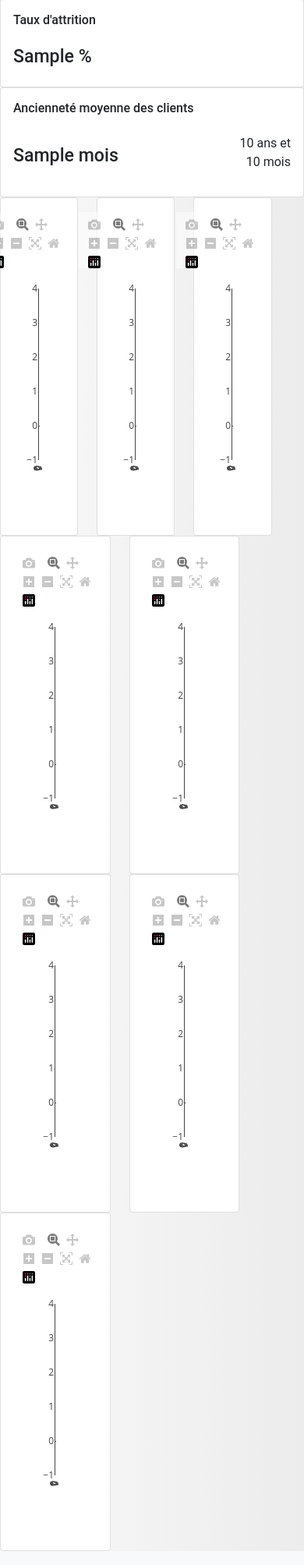
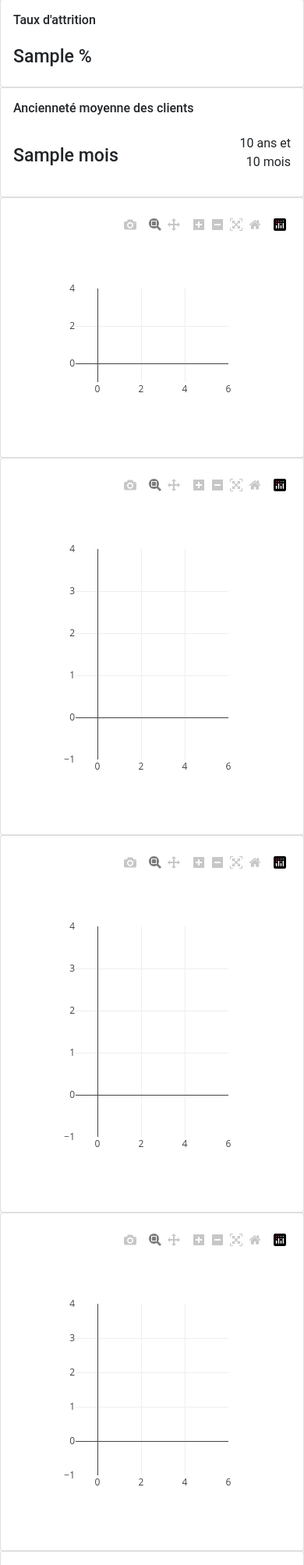
Before and after one commit to MayaArafat/m2_psid, a Flask app: template templates/dashboard.html in a window 390 px wide; the page is wider, and only the part inside the window is pictured. Shown: the part 200-2207 px from the top of that part at 78% size. Run offline with Flask 3, Linux system fonts and the light colour scheme; the template is opened without the code that fills it: most values are stand-ins (such as "Sample title", 1, 10 or a date in 2020); some libraries are stand-ins or nearby versions.

Commit message:
design responsive

```diff
--- a/static/css/style.css
+++ b/static/css/style.css
@@ -18,10 +18,8 @@ body {
 	position: relative;
 	/* Overlay en dégradé + image de fond */
 	background:
-	  linear-gradient(
-		rgba(0, 0, 0, 0.4),
-		rgba(0, 0, 0, 0.4)
-	  ),
+		linear-gradient(rgba(0, 0, 0, 0.4),
+			rgba(0, 0, 0, 0.4)),
 		url("../images/banking_hero.jpg") no-repeat center center;
 	background-size: cover;
 
@@ -40,7 +38,8 @@ body {
 
 /* Titre principal du hero */
 .hero-title {
-	font-size: 3rem;       /* Ajuster si besoin */
+	font-size: 3rem;
+	/* Ajuster si besoin */
 	font-weight: 800;
 	text-shadow: 2px 2px 5px rgba(0, 0, 0, 0.5);
 	margin-bottom: 1rem;
@@ -67,3 +66,14 @@ body {
 	max-height: 400px;
 	object-fit: cover;
 }
+
+.chart-container {
+	width: 100%;
+	height: auto;
+	min-height: 300px;
+	/* Évite que les graphiques disparaissent sur petits écrans */
+	max-width: 600px;
+	/* Limite la largeur sur les grands écrans */
+	margin: 0 auto;
+	/* Centre les graphiques */
+}
--- a/templates/dashboard.html
+++ b/templates/dashboard.html
@@ -9,7 +9,7 @@
       <!-- [ Main Content ] start -->
           <div class="row">
         <!-- [ NbTotal de clients ] start -->
-        <div class="col-md-6 col-xl-4">
+        <div class="col-12 col-lg-4">
             <div class="card">
                 <div class="card-body">
                     <h6 class="mb-4">Nombre total de clients</h6>
@@ -25,7 +25,7 @@
         <!-- [ Nb total de clients section ] end -->
 
         <!-- [ Taux d'attrition  section ] start -->
-        <div class="col-md-6 col-xl-4">
+        <div class="col-12 col-lg-4">
             <div class="card">
                 <div class="card-body">
                     <h6 class="mb-4">Taux d'attrition </h6>
@@ -40,7 +40,7 @@
         <!-- [ Taux d'attrition section ] end -->
 
         <!-- [ Ancienneté moyenne des clients section ] start -->
-        <div class="col-md-12 col-xl-4">
+        <div class="col-12 col-lg-4">
             <div class="card">
                 <div class="card-body">
                     <h6 class="mb-4">Ancienneté moyenne des clients</h6>
@@ -50,7 +50,6 @@
                         </div>
                         <div class="col-3 text-end">
                             <p class="m-b-0">{{ (kpi3 // 12)|int }} ans et {{ (kpi3 % 12)|int }} mois</p>
-
                         </div>
                     </div>
                 </div>
@@ -58,64 +57,65 @@
         </div>
 
     <!-- [ Répartition des clients par statut d'attrition ] start -->
-    <div class="col-xl-6 col-md-8 col-sm-12" style="max-width: 30%; margin: left;">
-        <div class="card" style="max-width: 600px; margin: left;">
+    <div class="col-12 col-lg-4">
+        <div class="card w-100 h-100">
             <div class="card-body text-center">
-                <div id="attrition-chart" style="width: 100%; height: 400px;"></div>
+                <div id="attrition-chart" class="chart-container"></div>
             </div>
         </div>
     </div>
     <!-- [ Répartition des clients par statut d'attrition ] end -->
 
-    <div class="col-xl-6 col-md-8 col-sm-12" style="max-width: 30%; margin: left;">
-        <div class="card" style="max-width: 600px; margin: left;">
+    <div class="col-12 col-lg-4">
+        <div class="card w-100 h-100">
             <div class="card-body text-center">
-                <div id="graph_nbclients_par_genre" style="width: 100%; height: 400px;"></div>
+                <div id="graph_nbclients_par_genre"></div>
             </div>
         </div>
     </div>
 
-    <div class="col-xl-6 col-md-8 col-sm-12" style="max-width: 30%; margin: left;">
-        <div class="card" style="max-width: 600px; margin: left;">
+    <div class="col-12 col-lg-4">
+        <div class="card w-100 h-100">
             <div class="card-body text-center">
-                <div id="attrition-taux" style="width: 100%; height: 400px;"></div>
+                <div id="attrition-taux"></div>
             </div>
         </div>
     </div>
 
-    <div class="col-xl-6 col-md-8 col-sm-12" style="max-width: 40%; margin: right;">
-        <div class="card" style="max-width: 800px; margin: right;">
+    <div class="col-12 col-lg-4">
+        <div class="card w-100 h-100">
             <div class="card-body text-center">
                 <div id="transactions" style="width: 100%; height: 400px;"></div>
             </div>
         </div>
     </div>
 
-    <div class="col-xl-6 col-md-8 col-sm-12" style="max-width: 40%; margin: right;">
-        <div class="card" style="max-width: 800px; margin: right;">
+    <div class="col-12 col-lg-4">
+        <div class="card w-100 h-100">
             <div class="card-body text-center">
                 <div id="hist_utilisation" style="width: 100%; height: 400px;"></div>
             </div>
         </div>
     </div>
-    <div class="col-xl-6 col-md-8 col-sm-12" style="max-width: 40%; margin: right;">
-        <div class="card" style="max-width: 800px; margin: right;">
+
+    <div class="col-12 col-lg-4">
+        <div class="card w-100 h-100">
             <div class="card-body text-center">
                 <div id="transac_moyen_by_cat" style="width: 100%; height: 400px;"></div>
             </div>
         </div>
     </div>
 
-    <div class="col-xl-6 col-md-8 col-sm-12" style="max-width: 40%; margin: right;">
-        <div class="card" style="max-width: 800px; margin: right;">
+    <div class="col-12 col-lg-4">
+        <div class="card w-100 h-100">
             <div class="card-body text-center">
                 <div id="sunburst_revenu_cart" style="width: 100%; height: 400px;"></div>
             </div>
         </div>
     </div>
 
-    <div class="col-xl-6 col-md-8 col-sm-12" style="max-width: 40%; margin: right;">
-        <div class="card" style="max-width: 800px; margin: right;">
+    <div class="col-12 col-lg-4">
+        <div class="card w-100 h-100">
             <div class="card-body text-center">
                 <div id="parallel_categories" style="width: 100%; height: 400px;"></div>
             </div>
@@ -127,31 +127,35 @@
     <!-- Ajout de Plotly -->
     <script src="https://cdn.plot.ly/plotly-latest.min.js"></script>
     <script>
-        var graphJSON = {{ fig_attrition_json | safe }};
-        Plotly.newPlot('attrition-chart', graphJSON.data, graphJSON.layout);
+        // Fonction pour rendre chaque graphique responsive
+        function renderResponsiveGraph(graphId, graphJSON) {
+            if (graphJSON) {
+                var layout = graphJSON.layout || {};
+                layout.autosize = true;  // Permet au graphique de s'adapter automatiquement
+                layout.responsive = true; // Active le mode responsive
 
-        var attritionTauxJSON = {{ taux_attrition_json | safe }};
-        Plotly.newPlot('attrition-taux', attritionTauxJSON.data, attritionTauxJSON.layout);
+                Plotly.newPlot(graphId, graphJSON.data, layout, { responsive: true });
+            }
+        }
 
-        var transactionsJson = {{ transactions_json | safe }};
-        Plotly.newPlot('transactions', transactionsJson.data, transactionsJson.layout);
+        // Liste des graphiques avec leurs données JSON respectives
+        var graphData = {
+            "attrition-chart": {{ fig_attrition_json | safe }},
+            "attrition-taux": {{ taux_attrition_json | safe }},
+            "transactions": {{ transactions_json | safe }},
+            "hist_utilisation": {{ hist_utilisation_json | safe }},
+            "transac_moyen_by_cat": {{ transac_moyen_by_cat_json | safe }},
+            "sunburst_revenu_cart": {{ sunburst_revenu_cart_json | safe }},
+            "parallel_categories": {{ parallel_categories_json | safe }},
+            "graph_nbclients_par_genre": {{ graph_nbclients_par_genre_json | safe }}
+        };
 
-        var histUtilisationJSON = {{ hist_utilisation_json | safe }};
-        Plotly.newPlot('hist_utilisation', histUtilisationJSON.data, histUtilisationJSON.layout);
+        // Boucle sur tous les graphiques pour appliquer la responsivité
+        Object.keys(graphData).forEach(function(graphId) {
+            renderResponsiveGraph(graphId, graphData[graphId]);
+        });
+    </script>
 
-        var transacMoyenJson = {{ transac_moyen_by_cat_json | safe }};
-        Plotly.newPlot('transac_moyen_by_cat', transacMoyenJson.data, transacMoyenJson.layout);
-
-        var sunburstRevenuCarteJSON = {{ sunburst_revenu_cart_json | safe }};
-        Plotly.newPlot('sunburst_revenu_cart', sunburstRevenuCarteJSON.data, sunburstRevenuCarteJSON.layout);
-
-        var parallelCategoriesJson = {{ parallel_categories_json | safe }};
-        Plotly.newPlot('parallel_categories', parallelCategoriesJson.data, parallelCategoriesJson.layout);
-
-        var graphNbClients_par_genreJson = {{ graph_nbclients_par_genre_json | safe }};
-        Plotly.newPlot('graph_nbclients_par_genre', graphNbClients_par_genreJson.data, graphNbClients_par_genreJson.layout);
-
-    </script>
 
 {% endblock content %}
 
--- a/templates/layout.html
+++ b/templates/layout.html
@@ -2,6 +2,7 @@
 <html lang="fr">
 <head>
   <meta charset="UTF-8"/>
+  <meta name="viewport" content="width=device-width, initial-scale=1">
 
   <!-- Bootstrap 5 CSS (CDN) -->
   <link
```
Lines whose indentation alone changed are shown as unchanged.
